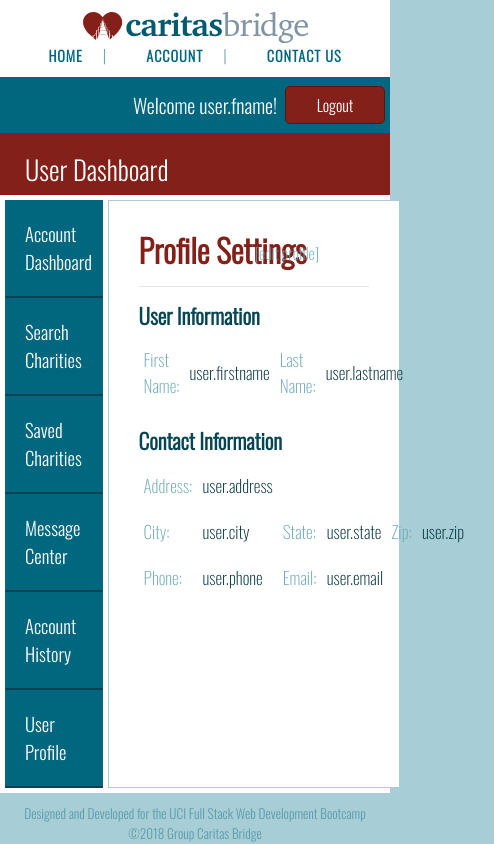
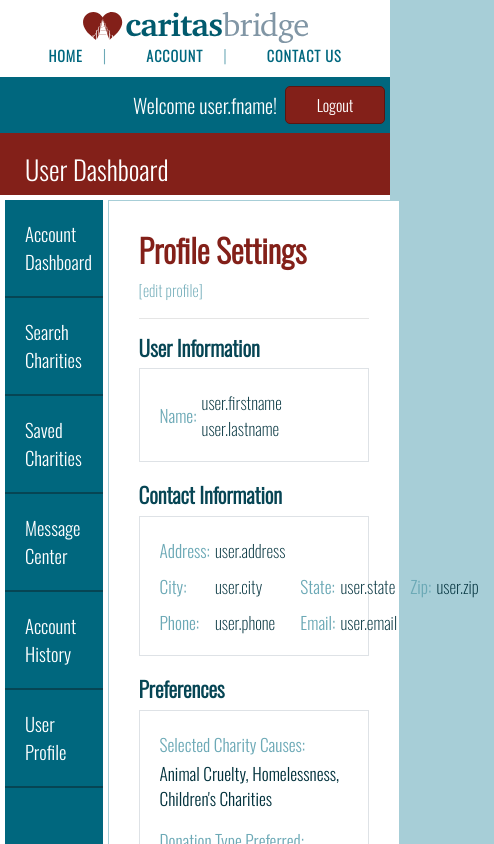
Before and after one commit to caspershih/caritas-bridge, a React (Create React App) app in the folder client/: page /Profile in a window 390 px wide. Shown: the top 844 px of the page, 494 px wide, since content can reach past the window. Built offline with nearby package versions, Linux system fonts and the light colour scheme; no server answers.

Commit message:
added mobile responsive styling. Profile page updates.

```diff
--- a/client/src/pages/Contact/Contact.css
+++ b/client/src/pages/Contact/Contact.css
@@ -87,3 +87,20 @@
     height: 350px;
     width: 100%;
 }
+
+@media screen and (max-width: 720px){
+
+    .contactRow {
+        width: 100%;
+    }
+
+    .contactInfo {
+        flex-direction: column;
+        text-align: center;
+    }
+
+    .contactImg {
+        display: none;
+    }
+
+}
--- a/client/src/pages/Contact/Contact.js
+++ b/client/src/pages/Contact/Contact.js
@@ -46,13 +46,13 @@ renderRedirect = () => {
 
         <div className="contactform">
 
-          <h2>Contact Us</h2>
+          <h2>Contact Caritas Bridge</h2>
             <form onSubmit={this.handleSubmit}>
               <label className="contactlabel">Name</label>
               <input className="contactinput" type="text" name="fullName"/>
 
               <label className="contactlabel">Message</label>
-              <input className="contactinput" type="textarea" placeholder="Please enter a brief message" name="message"/>
+              <textarea className="contacttextarea" placeholder="Please enter a brief message" name="message"></textarea>
 
               <label className="contactlabel">Email</label>
               <input className="contactinput" type="text" name="email"/>
--- a/client/src/pages/Dashboard/AccountHistory.js
+++ b/client/src/pages/Dashboard/AccountHistory.js
@@ -26,6 +26,12 @@ const AccountHistory = () => (
     <h2>Account History</h2>
     <AddDonation />
     </div>
+
+    <div className="accountBalance">
+    <p className="balanceText">Current Account Balance: </p>
+    <p className="balanceText">$1000.00 </p>
+    </div>
+
 <nav>
 <div className="nav nav-tabs" id="nav-tab" role="tablist">
 <a className="nav-item nav-link active" id="nav-home-tab" data-toggle="tab" href="#nav-received" role="tab" aria-controls="nav-received" aria-selected="true">Pending Donations</a>
@@ -67,7 +73,7 @@ const AccountHistory = () => (
                     <tr className="TRhover">
                         <td>09/06/2018</td>
                         <td>$100.00</td>
-                        <td>National Alliancd to End Homelessness</td>
+                        <td>National Alliance to End Homelessness</td>
                         <td className="centerTD">$1450.00</td>
                     </tr>
                     </tbody>
--- a/client/src/pages/Dashboard/Profile.js
+++ b/client/src/pages/Dashboard/Profile.js
@@ -20,23 +20,25 @@ const Profile = () => (
             <div className="resultsDiv">
                 <div className="Profile">
                 <h2>Profile Settings</h2>
+
+                {/*Add code below to link to edit profile page that will update this data*/}
+                <div className="profileEdit"><a href="/edit">[edit profile]</a></div>
                 <hr />
-                {/*Add code below to link to edit profile page that will update this data*/}
-                <div className="profileEdit"><a href="/edit"><span>[edit profile]</span></a></div>
 
                 <h4>User Information</h4>
+                <div className="borderBox">
                     <table className="profileTable">
                         <tbody>
                         <tr>
-                            <td className="headText">First Name: </td>
-                            <td className="userText">user.firstname</td>
-                            <td className="headText">Last Name: </td>
-                            <td className="userText">user.lastname</td>
+                            <td className="headText">Name: </td>
+                            <td className="userText">user.firstname user.lastname</td>
                         </tr>
                         </tbody>
                     </table>
+                </div>
 
                 <h4>Contact Information</h4>
+                <div className="borderBox">
                     <table className="profileTable">
                     <tbody>
                         <tr>
@@ -61,7 +63,22 @@ const Profile = () => (
                         </tr>
                     </tbody>
                     </table>
+                    </div>
 
+                    <h4>Preferences</h4>
+                    <div className="borderBox">
+                    <p className="pHeading">Selected Charity Causes:</p>
+                    <p className="pText">Animal Cruelty, Homelessness, Children's Charities</p>
+
+                    <p className="pHeading">Donation Type Preferred:</p>
+                    <p className="pText">Volunteer, Monetary, Goods</p>
+
+                    <p className="pHeading">Charity Results Per Search:</p>
+                    <p className="pText">20</p>
+
+                    <p className="pHeading">Geographic Area of Interest:</p>
+                    <p className="pText">International</p>
+                    </div>
                 </div>
             </div>
         </div>
--- a/client/src/pages/Dashboard/User.css
+++ b/client/src/pages/Dashboard/User.css
@@ -167,25 +167,45 @@ a:hover {
     position: relative;
 }
 
-.profileEdit {
+.profileEdit a {
+    color: #6ca9b6;
     position: absolute;
     right: 10px;
     top: 10px;
 }
 
 .headText {
-    padding: 10px 5px;
+    padding: 0px 5px 10px 0px;
+    font-weight: 500;
 }
 
 .userText {
     color: #01313c;
-    padding: 10px 5px;
+    padding: 0px 15px 10px 0px;
+    font-size: 13pt;
+}
+
+.pHeading {
+    color: #6ca9b6;
+    font-size: 13pt;
+    margin: 0px 0px 3px 0px;
+}
+
+.pText {
+    color: #01313c;
     font-size: 13pt;
 }
 
 .profileTable {
     color: #6ca9b6;
     font-size: 13pt;
+    margin-bottom: 10px;
+}
+
+.borderBox {
+    border: 1px solid #dee2e6;
+    padding: 20px 20px 0px 20px;
+    width: 100%;
     margin-bottom: 20px;
 }
 
@@ -246,7 +266,7 @@ a:hover {
     background-color: #390d0a;
 }
 
-/*Donation amount button on Add Donation Modal */
+/* Donation amount button on Add Donation Modal */
 .donationAmt {
     border-radius: 5px;
     height: 30px;
@@ -418,6 +438,22 @@ a:hover {
     border-radius: 4px;
 }
 
+/* Account History Page Styling */
+
+.accountBalance {
+    display: flex;
+    align-content: center;
+    justify-content: space-between;
+    border: 1px solid #dee2e6;
+    padding: 15px;
+    margin: 10px 0px 40px 0px;
+}
+
+.balanceText {
+    margin: 0;
+    color: #212529;
+}
+
 /*   Media Queries for Mobile Responsiveness   */
 
 @media screen and (max-width: 720px){
@@ -455,4 +491,11 @@ a:hover {
         justify-content: center;
     }
 
+    .profileEdit a{
+        position: relative;
+        right: 0;
+        top: 0;
+        left: 0;
+    }
+
 }
--- a/client/src/pages/HomePage/Home.css
+++ b/client/src/pages/HomePage/Home.css
@@ -390,6 +390,7 @@ nav a:hover {
 
     .containerBottom {
         flex-direction: column;
+        width: 100%;
         padding: 15px;
         align-content: center;
     }
--- a/client/src/pages/NotFound.css
+++ b/client/src/pages/NotFound.css
@@ -2,17 +2,21 @@
     display: flex;
     align-items: center;
     flex-direction: column;
-    height: 500px;
+    height: 650px;
     width: 1080px;
     justify-content: center;
-    font-size: 52pt;
+    font-size: 45pt;
     background-color: white;
     border: 1px solid #a7ced7;
-    padding: 20px;
-    box-shadow: 0px 6px 8px rgba(0, 0, 0, 0.221);
-    margin: 50px auto 0px auto;
+    padding: 10px 30px 30px 30px;
+    margin: 0px auto 0px auto;
 }
 
 .brokenHeart {
     width: 200px;
 }
+
+.blueBlock {
+    height: 52px;
+    background-color: #00677e;
+}
--- a/client/src/pages/NotFound.js
+++ b/client/src/pages/NotFound.js
@@ -3,10 +3,13 @@ import "./NotFound.css";
 import brokenHeart from "../images/brokenheart404.svg";
 
 const NotFound = () => (
-
-    <div class="NotFound"><img src={brokenHeart} class="brokenHeart" alt="404 error"></img>
+<div className="notFoundWrapper">
+<div className="blueBlock"></div>
+    <div className="NotFound">
+    <img src={brokenHeart} className="brokenHeart" alt="404 error"></img>
     <p>404... That page does not exist!</p>
     </div>
+</div>
     )
 
 export default NotFound;
```
Also changed, not shown: 2 other files (tests, documents, lock files or other folders).
